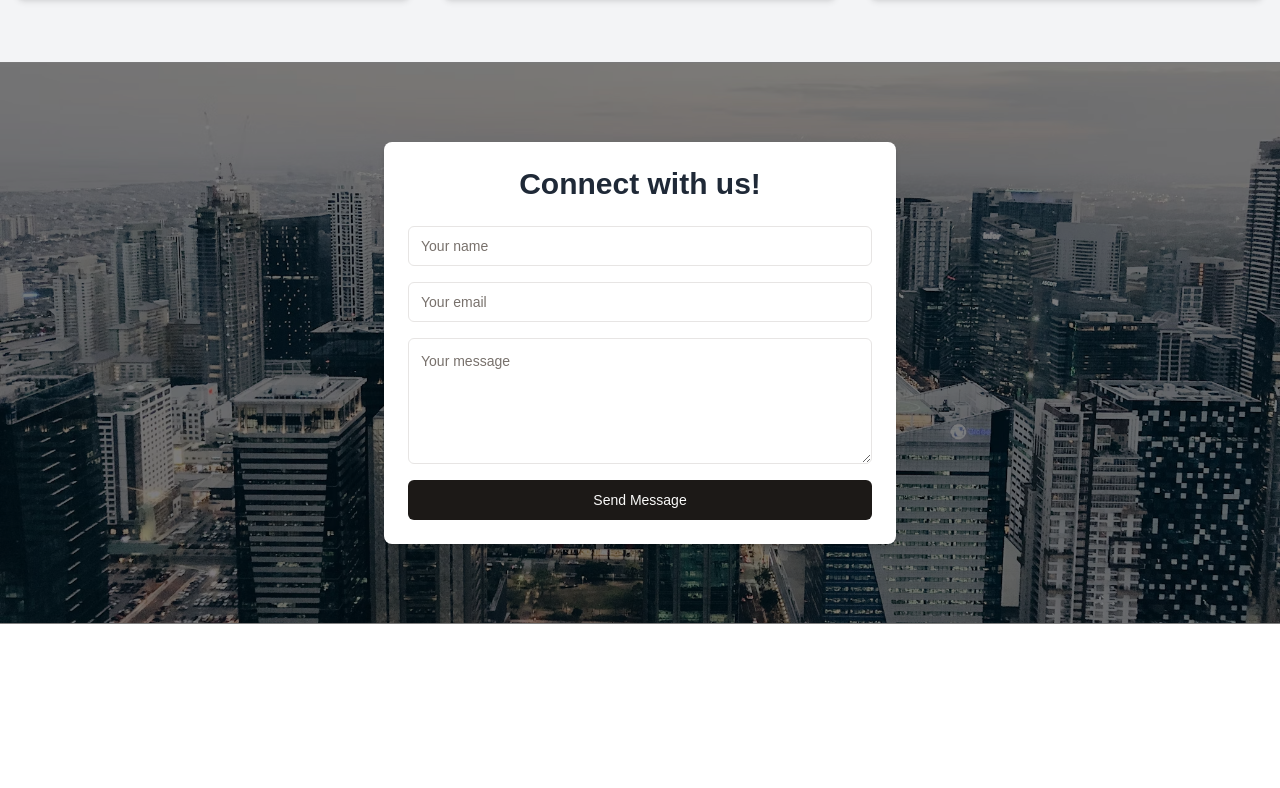
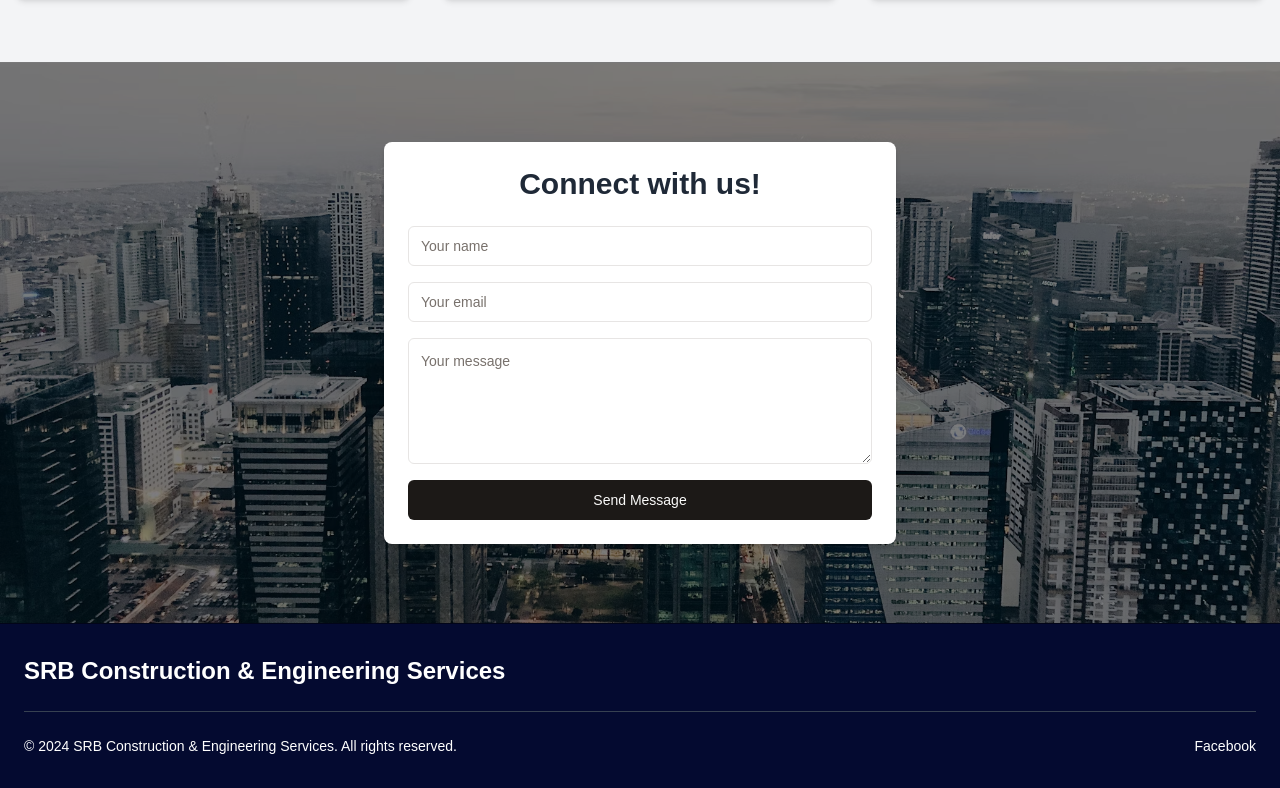
Before and after one commit to YanRho/srbce-landing-page, a Next.js app: page / in a window 1280 px wide. Shown: the part 2666-3454 px from the top of the page. Before the commit the page ends 3290 px from the top, so only its background shows below. Built offline with nearby package versions, Linux system fonts and the light colour scheme.

Commit message:
contact form works now

```diff
--- a/app/layout.tsx
+++ b/app/layout.tsx
@@ -14,7 +14,7 @@ const geistMono = localFont({
 });
 
 export const metadata: Metadata = {
-  title: "Create Next App",
+  title: "SRB Construction & Engineering Services",
   description: "Generated by create next app",
 };
 
--- a/app/page.tsx
+++ b/app/page.tsx
@@ -1,5 +1,6 @@
 import About from "@/components/sections/about";
 import Contact from "@/components/sections/contact";
+import Footer from "@/components/sections/footer";
 import Gallery from "@/components/sections/gallery";
 import Header from "@/components/sections/header";
 import Hero from "@/components/sections/hero";
@@ -15,6 +16,7 @@ export default function Home() {
     <Gallery/>
     <Services/>
     <Contact/>
+    <Footer/>
     </>
 
   );
--- a/components/sections/contact.tsx
+++ b/components/sections/contact.tsx
@@ -3,7 +3,7 @@
 import { useState } from "react";
 import { Input } from "@/components/ui/input";
 import { Textarea } from "@/components/ui/textarea";
-import { Button } from "@/components/ui/button";
+import { Button } from "@/components/ui/button"; // Import Shadcn Button
 
 export const Contact = () => {
   const [formData, setFormData] = useState({
@@ -39,14 +39,20 @@ export const Contact = () => {
         throw new Error(errorData.error || "Unknown error occurred");
       }
 
+      await response.json(); // No assignment to `data`
       setSuccess(true);
       setFormData({ name: "", email: "", message: "" });
       setError("");
-    } catch (err: any) {
-      console.error("Error sending message:", err.message);
-      setError(
-        err.message || "Failed to send message. Please try again later."
-      );
+    } catch (err: unknown) {
+      if (err instanceof Error) {
+        console.error("Error sending message:", err.message);
+        setError(
+          err.message || "Failed to send message. Please try again later."
+        );
+      } else {
+        console.error("Unexpected error:", err);
+        setError("An unexpected error occurred. Please try again later.");
+      }
     } finally {
       setLoading(false);
     }
@@ -108,7 +114,14 @@ export const Contact = () => {
             <p className="text-green-600 mb-4">Message sent successfully!</p>
           )}
           {error && <p className="text-red-600 mb-4">{error}</p>}
-          <Button type="submit" disabled={loading} className="w-full">
+
+          {/* Shadcn Button */}
+          <Button
+            type="submit"
+            disabled={loading}
+            className="w-full"
+            variant="default"
+          >
             {loading ? "Sending..." : "Send Message"}
           </Button>
         </form>
--- /dev/null
+++ b/components/sections/footer.tsx
@@ -0,0 +1,38 @@
+"use client";
+
+import React from "react";
+import Link from "next/link";
+
+const Footer = () => {
+  return (
+    <footer className="bg-[#040a30] text-white py-8">
+      <div className="container mx-auto px-6">
+        {/* Footer Top */}
+        <div className="flex flex-col lg:flex-row justify-between items-center border-b border-gray-700 pb-6 mb-6">
+          <div className="text-2xl font-bold mb-4 lg:mb-0">
+            SRB Construction & Engineering Services
+          </div>
+        </div>
+
+        {/* Footer Bottom */}
+        <div className="flex flex-col lg:flex-row justify-between items-center text-sm">
+          <p>
+            &copy; {new Date().getFullYear()} SRB Construction & Engineering Services.
+            All rights reserved.
+          </p>
+          <div className="flex space-x-4 mt-4 lg:mt-0">
+            <Link
+              href="https://www.facebook.com/srbce.services"
+              target="_blank"
+              className="hover:text-[#5eb4f7]"
+            >
+              Facebook
+            </Link>
+          </div>
+        </div>
+      </div>
+    </footer>
+  );
+};
+
+export default Footer;
--- a/components/sections/gallery.tsx
+++ b/components/sections/gallery.tsx
@@ -75,8 +75,8 @@ export const Gallery = () => {
                     <Image
                       src={src}
                       alt={`Project ${index + 1}`}
-                      layout="fill"
-                      objectFit="cover"
+                      fill
+                      style={{ objectFit: "cover" }}
                       priority={index === 0}
                       placeholder="blur"
                       blurDataURL="/images/placeholder.png"
--- a/package.json
+++ b/package.json
@@ -17,6 +17,7 @@
     "lucide": "^0.468.0",
     "lucide-react": "^0.468.0",
     "next": "15.0.4",
+    "next-rate-limit": "^0.0.3",
     "nodemailer": "^6.9.16",
     "react": "^18.3.1",
     "react-dom": "^18.3.1",
--- a/pages/api/send-email.ts
+++ b/pages/api/send-email.ts
@@ -27,7 +27,7 @@ export default async function handler(
     });
 
     const mailOptions = {
-      from: `"${name}" <${email}>`, // Shows sender's name and email
+      from: `"${name}" <${email}>`, // Sender's name and email
       to: process.env.GMAIL_USER, // Your email address
       subject: "Message from SRBCE Website",
       text: `You have a new message from your website contact form:
@@ -47,8 +47,19 @@ Message: ${message}`,
     await transporter.sendMail(mailOptions);
 
     return res.status(200).json({ success: true });
-  } catch (error: any) {
-    console.error("Error sending email:", error.message);
-    return res.status(500).json({ error: "Failed to send email." });
+  } catch (error: unknown) {
+    if (error instanceof Error) {
+      console.error("Error sending email:", error.message);
+      return res
+        .status(500)
+        .json({ error: "Failed to send email.", details: error.message });
+    } else {
+      console.error("Unexpected error:", error);
+      return res
+        .status(500)
+        .json({
+          error: "An unexpected error occurred. Please try again later.",
+        });
+    }
   }
 }
```
Also changed, not shown: 2 other files (tests, documents, lock files or other folders).
